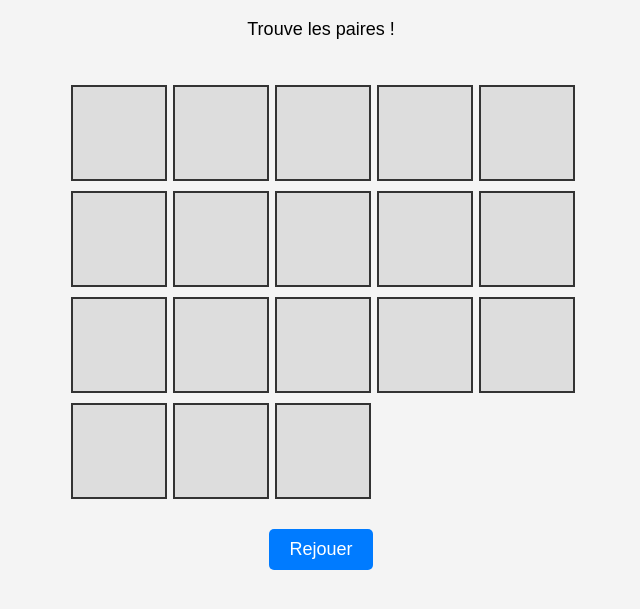
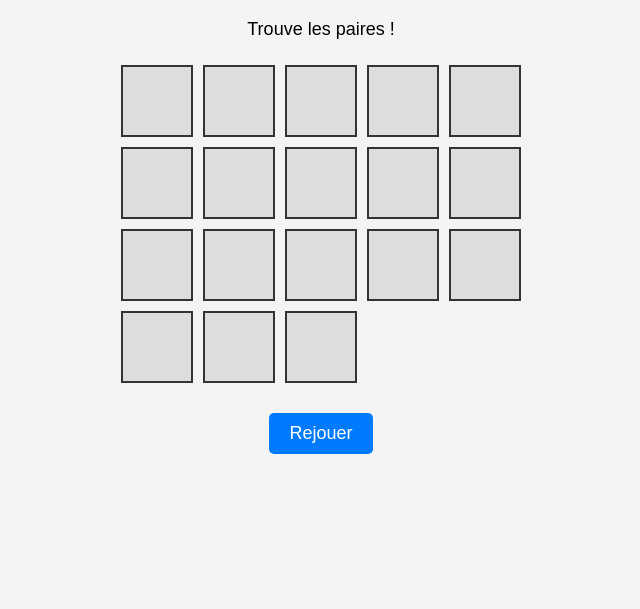
Before and after one commit to anassiri123/-lectronique-anassiri-, a plain HTML site: page index.html in a window 1280 px wide. Shown: the part 61-670 px from the top of the page, without its empty margins (319-959 px from the left). Drawn offline with Linux system fonts and the light colour scheme.

Commit message:
Update jeux2.css

```diff
--- a/jeux2.css
+++ b/jeux2.css
@@ -24,19 +24,17 @@ p {
     padding: 10px;
 }
 
-/* ✅ Styles de la grille de jeu responsive */
+/* ✅ Styles de la grille responsive */
 .grid {
     display: grid;
-    grid-template-columns: repeat(auto-fit, minmax(80px, 1fr));
+    grid-template-columns: repeat(auto-fit, minmax(70px, 1fr));
     gap: 10px;
     width: 100%;
-    max-width: 500px;
-    margin-top: 20px;
+    max-width: 400px;
 }
 
 /* ✅ Style des cartes */
 .card {
-    width: 100%;
     aspect-ratio: 1 / 1;
     background-color: #ddd;
     border: 2px solid #333;
@@ -50,7 +48,7 @@ p {
     transform-style: preserve-3d;
 }
 
-/* ✅ Style des images dans les cartes */
+/* ✅ Images dans les cartes */
 .card img {
     width: 100%;
     height: 100%;
@@ -59,15 +57,12 @@ p {
     object-fit: cover;
 }
 
-.card.flipped img {
+.card.flipped img,
+.card.matched img {
     display: block;
 }
 
-.card.matched img {
-    display: block !important;
-}
-
-/* ✅ Style du bouton Rejouer */
+/* ✅ Bouton rejouer */
 button {
     margin-top: 20px;
     padding: 10px 20px;
@@ -84,7 +79,7 @@ button:hover {
     background-color: #0056b3;
 }
 
-/* ✅ Effet d'explosion d'étoiles lorsqu'une paire est trouvée */
+/* ✅ Animation étoile */
 .stars-effect {
     position: absolute;
     font-size: 24px;
@@ -95,21 +90,12 @@ button:hover {
 }
 
 @keyframes explode {
-    0% {
-        transform: scale(1);
-        opacity: 1;
-    }
-    50% {
-        transform: scale(1.5);
-        opacity: 0.8;
-    }
-    100% {
-        transform: scale(2);
-        opacity: 0;
-    }
+    0% { transform: scale(1); opacity: 1; }
+    50% { transform: scale(1.5); opacity: 0.8; }
+    100% { transform: scale(2); opacity: 0; }
 }
 
-/* ✅ Style pour la vidéo des feux d'artifice 🎆 */
+/* ✅ Feux d’artifice (vidéo) */
 #fireworksVideo {
     display: none;
     position: fixed;
```
